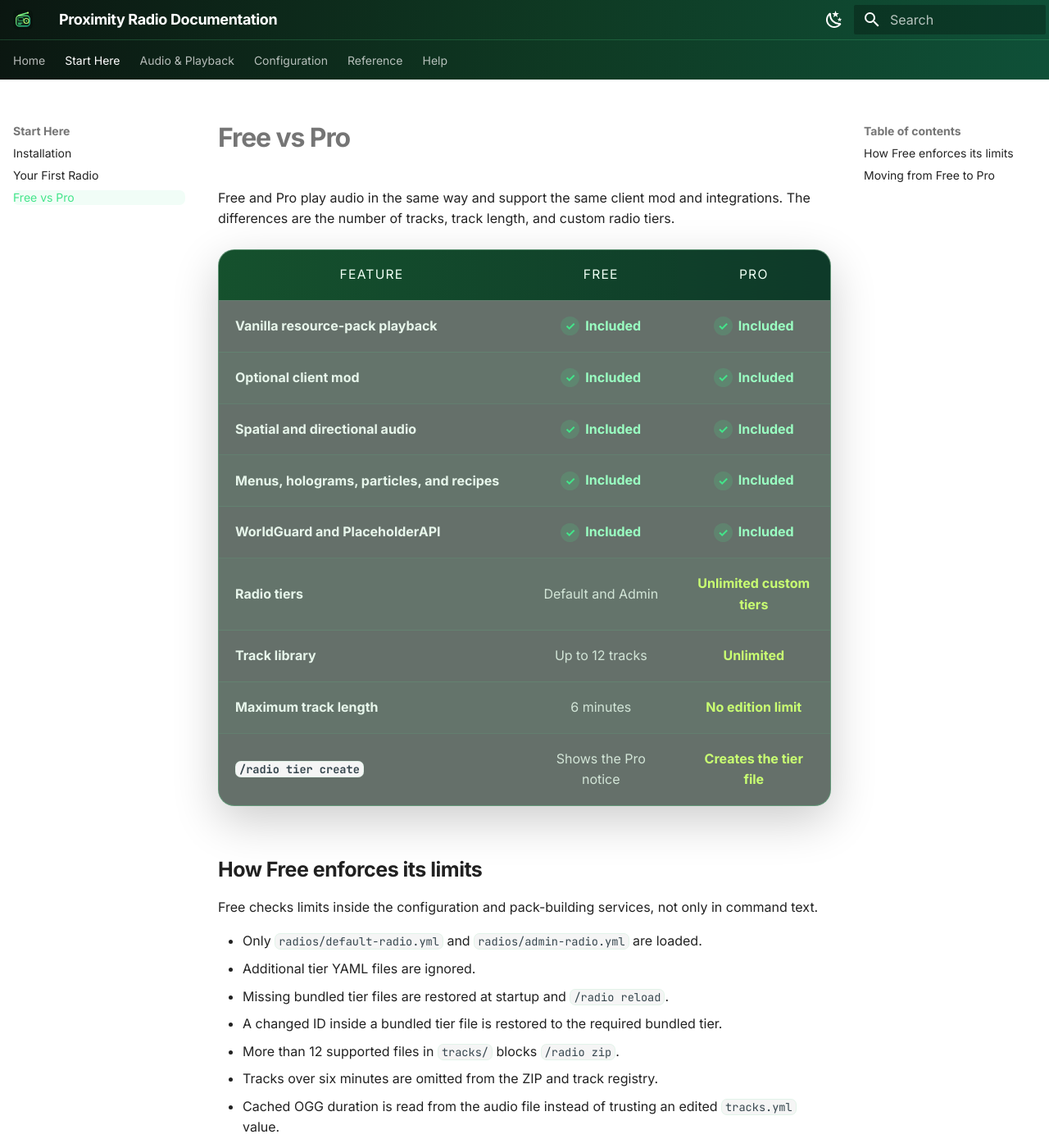
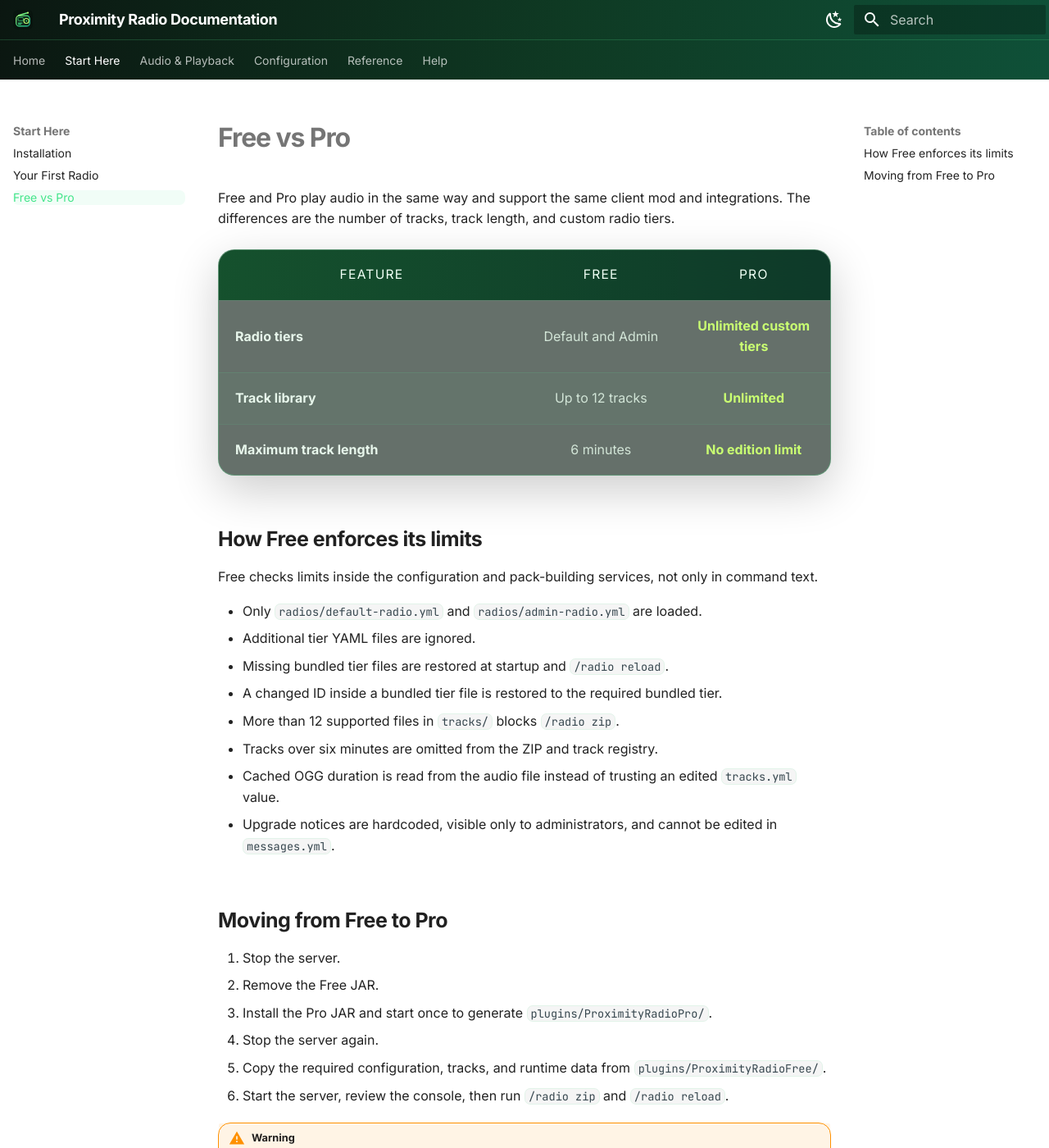
Before and after one commit to wertPL/proximity-radio-docs, an MkDocs documentation site: the page built from docs/editions.md, in a window 1280 px wide and 1400 px high. Shown: the whole window at 82% size. Built offline with MkDocs 1.6.1 and Material for MkDocs 9.7.7, drawn with Linux system fonts in a browser that asks for light colours.

Commit message:
Trim Free and Pro comparison

```diff
--- a/docs/editions.md
+++ b/docs/editions.md
@@ -8,15 +8,9 @@ Free and Pro play audio in the same way and support the same client mod and inte
       <tr><th>Feature</th><th>Free</th><th>Pro</th></tr>
     </thead>
     <tbody>
-      <tr><td>Vanilla resource-pack playback</td><td><span class="table-yes">Included</span></td><td><span class="table-yes">Included</span></td></tr>
-      <tr><td>Optional client mod</td><td><span class="table-yes">Included</span></td><td><span class="table-yes">Included</span></td></tr>
-      <tr><td>Spatial and directional audio</td><td><span class="table-yes">Included</span></td><td><span class="table-yes">Included</span></td></tr>
-      <tr><td>Menus, holograms, particles, and recipes</td><td><span class="table-yes">Included</span></td><td><span class="table-yes">Included</span></td></tr>
-      <tr><td>WorldGuard and PlaceholderAPI</td><td><span class="table-yes">Included</span></td><td><span class="table-yes">Included</span></td></tr>
       <tr><td>Radio tiers</td><td><span class="table-limit">Default and Admin</span></td><td><span class="table-pro">Unlimited custom tiers</span></td></tr>
       <tr><td>Track library</td><td><span class="table-limit">Up to 12 tracks</span></td><td><span class="table-pro">Unlimited</span></td></tr>
       <tr><td>Maximum track length</td><td><span class="table-limit">6 minutes</span></td><td><span class="table-pro">No edition limit</span></td></tr>
-      <tr><td><code>/radio tier create</code></td><td><span class="table-limit">Shows the Pro notice</span></td><td><span class="table-pro">Creates the tier file</span></td></tr>
     </tbody>
   </table>
 </div>
--- a/docs/stylesheets/extra.css
+++ b/docs/stylesheets/extra.css
@@ -430,26 +430,6 @@ body {
   background: rgba(68, 229, 138, 0.075);
 }
 
-.table-yes {
-  display: inline-flex;
-  align-items: center;
-  gap: 0.35rem;
-  color: var(--pr-mint);
-  font-weight: 750;
-}
-
-.table-yes::before {
-  display: grid;
-  place-items: center;
-  width: 1.15rem;
-  height: 1.15rem;
-  border-radius: 50%;
-  background: rgba(67, 229, 138, 0.16);
-  color: var(--pr-green);
-  font-size: 0.72rem;
-  content: "✓";
-}
-
 .table-limit {
   color: #d2e5d7;
 }
```
